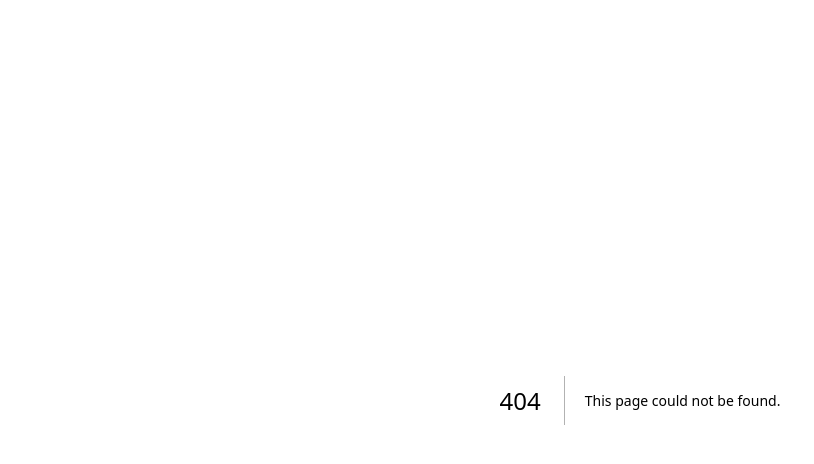
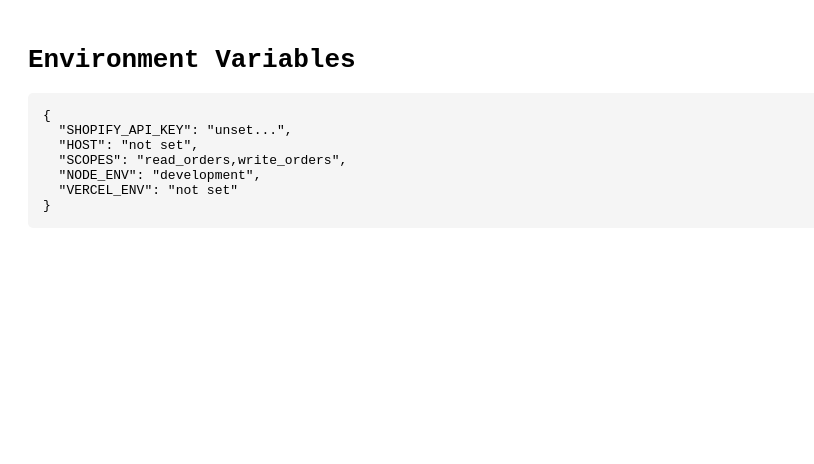
Before and after one commit to bourdainai/shopify-reorder-app, a Next.js app: page /check in a window 1280 px wide. Before the commit this address had no page. Shown: the top 464 px of the page, without its empty margins (0-814 px from the left). Built offline with nearby package versions, Linux system fonts and the light colour scheme; no server answers; what @shopify/polaris would draw is missing.

Commit message:
Add server-side rendered environment check page

```diff
--- /dev/null
+++ b/pages/check.js
@@ -0,0 +1,33 @@
+export async function getServerSideProps() {
+  // Get environment variables during server-side rendering
+  const envInfo = {
+    SHOPIFY_API_KEY: process.env.SHOPIFY_API_KEY ? `${process.env.SHOPIFY_API_KEY.substring(0, 6)}...` : 'not set',
+    HOST: process.env.HOST || 'not set',
+    SCOPES: process.env.SCOPES || 'not set',
+    NODE_ENV: process.env.NODE_ENV || 'not set',
+    VERCEL_ENV: process.env.VERCEL_ENV || 'not set'
+  };
+
+  return {
+    props: {
+      envInfo
+    }
+  };
+}
+
+export default function CheckPage({ envInfo }) {
+  return (
+    <div style={{ padding: '20px', fontFamily: 'monospace' }}>
+      <h1>Environment Variables</h1>
+      <pre style={{
+        background: '#f5f5f5',
+        padding: '15px',
+        borderRadius: '5px',
+        whiteSpace: 'pre-wrap',
+        wordBreak: 'break-word'
+      }}>
+        {JSON.stringify(envInfo, null, 2)}
+      </pre>
+    </div>
+  );
+}
```
